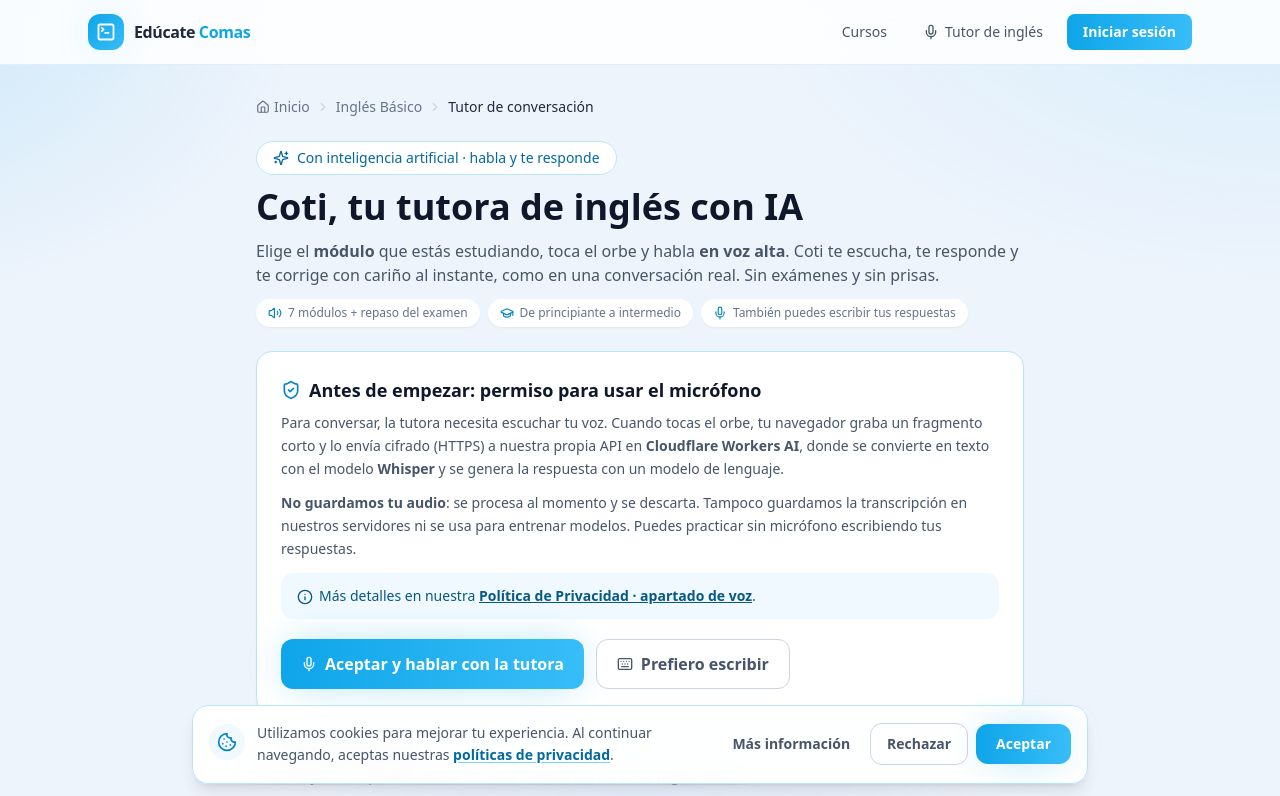
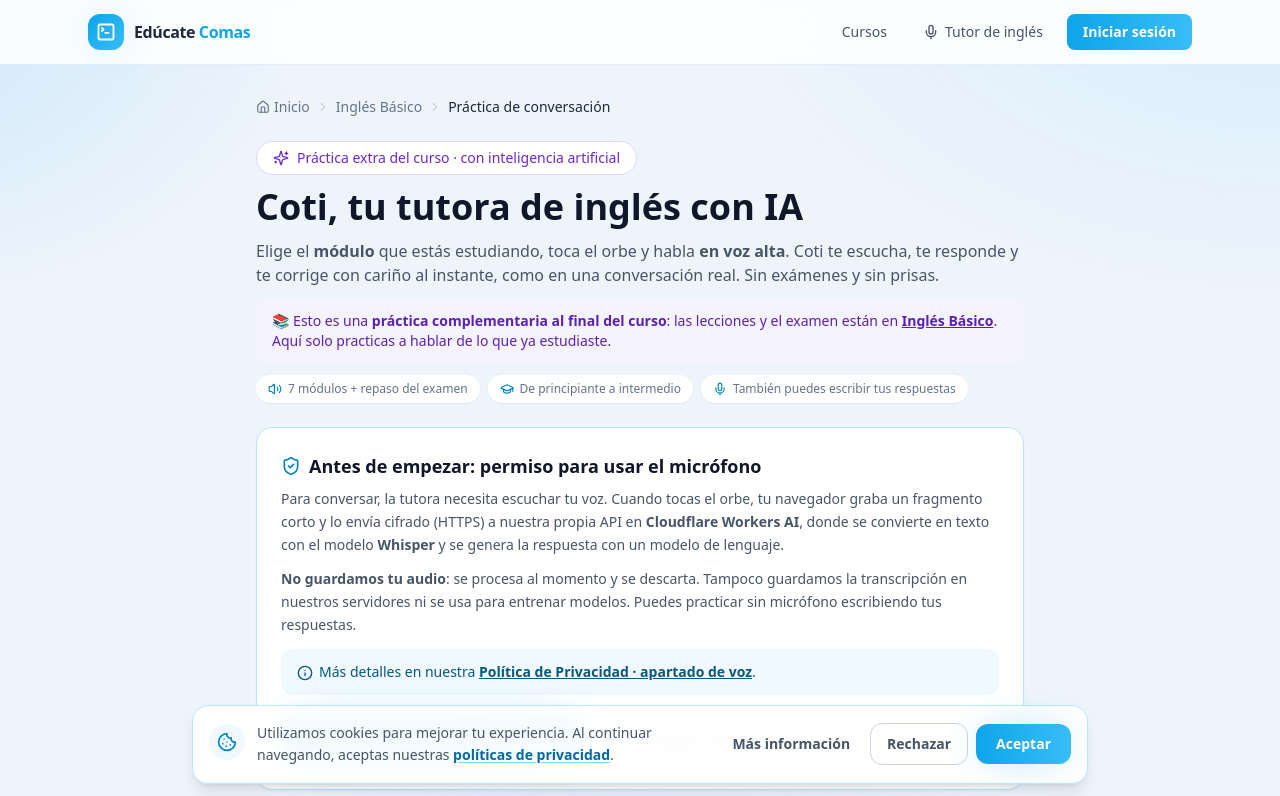
Before and after one commit to davidgrados/plataforma-cursos, a Next.js app: page /ingles/tutor in a window 1280 px wide. Shown: the top 796 px of the page. Built offline with nearby package versions, Linux system fonts and the light colour scheme; no server answers.

Commit message:
Mover la practica de conversacion al final del curso como practica extra opcional y aclarar que no es el curso

```diff
--- a/app/course/[slug]/page.tsx
+++ b/app/course/[slug]/page.tsx
@@ -59,30 +59,6 @@ export default function CoursePage() {
         )}
       </header>
 
-      {course.slug === 'ingles-basico' && (
-        <section className="flex flex-col items-start gap-4 rounded-2xl border border-sky-200 bg-gradient-to-br from-sky-50 to-white p-6 shadow-sm sm:flex-row sm:items-center sm:justify-between">
-          <div className="flex items-start gap-3">
-            <span className="flex h-11 w-11 shrink-0 items-center justify-center rounded-full bg-gradient-to-br from-sky-400 to-indigo-500 text-lg">
-              🎙️
-            </span>
-            <div>
-              <h2 className="font-semibold text-slate-900">🎙️ Practica hablando, módulo a módulo</h2>
-              <p className="text-sm text-slate-600">
-                Antes de empezar: elige el módulo, escucha al tutor y responde en voz alta. Te dice
-                al instante qué dijiste bien y cómo mejorar tu pronunciación. También puedes
-                escribir tus respuestas.
-              </p>
-            </div>
-          </div>
-          <Link
-            href="/ingles/tutor"
-            className="shrink-0 rounded-xl bg-gradient-to-r from-accent to-accent-cyan px-5 py-3 font-semibold text-white shadow-glow transition hover:brightness-105"
-          >
-            Empezar a practicar
-          </Link>
-        </section>
-      )}
-
       {course.modules.length === 0 ? (
         <section className="flex flex-col items-center gap-4 rounded-2xl border border-sky-200 bg-white p-10 text-center shadow-sm">
           <span className="rounded-full border border-sky-200 bg-sky-50 px-4 py-1.5 text-sm font-semibold text-sky-700">
@@ -113,6 +89,36 @@ export default function CoursePage() {
           <ModuleList modules={course.modules} />
         </section>
       )}
+
+      {course.slug === 'ingles-basico' && course.modules.length > 0 && (
+        <section className="mt-2 flex flex-col items-start gap-5 rounded-2xl border border-violet-200 bg-gradient-to-br from-violet-50 via-white to-sky-50 p-6 shadow-sm sm:flex-row sm:items-center sm:justify-between">
+          <div className="flex items-start gap-4">
+            <span className="flex h-14 w-14 shrink-0 items-center justify-center rounded-full bg-gradient-to-br from-violet-400 to-indigo-600 text-2xl shadow-md">
+              🎙️
+            </span>
+            <div className="flex flex-col gap-1.5">
+              <span className="w-fit rounded-full bg-violet-100 px-3 py-0.5 text-[11px] font-bold uppercase tracking-wide text-violet-700">
+                Práctica extra · opcional
+              </span>
+              <h2 className="text-lg font-semibold text-slate-900">
+                ¿Terminaste el curso? Practica conversación con Coti
+              </h2>
+              <p className="max-w-2xl text-sm leading-relaxed text-slate-600">
+                El curso es el contenido de los {course.modules.length} módulos de arriba. Esto es una{' '}
+                <strong>práctica adicional para hablar</strong>: elige el módulo que estudiaste, toca
+                el orbe y responde en voz alta. Coti, la tutora con IA, te escucha, te corrige con
+                cariño y te contesta con voz. Si prefieres, también puedes escribir tus respuestas.
+              </p>
+            </div>
+          </div>
+          <Link
+            href="/ingles/tutor"
+            className="shrink-0 rounded-xl bg-gradient-to-r from-violet-500 to-indigo-600 px-6 py-3 font-semibold text-white shadow-glow transition hover:brightness-110"
+          >
+            Practicar conversación
+          </Link>
+        </section>
+      )}
     </div>
   );
 }
--- a/app/ingles/tutor/page.tsx
+++ b/app/ingles/tutor/page.tsx
@@ -14,13 +14,13 @@ export default function TutorInglesPage() {
   return (
     <div className="animate-fade-up mx-auto flex max-w-3xl flex-col gap-6">
       <Breadcrumbs
-        items={[{ label: 'Inglés Básico', href: '/course/ingles-basico' }, { label: 'Tutor de conversación' }]}
+        items={[{ label: 'Inglés Básico', href: '/course/ingles-basico' }, { label: 'Práctica de conversación' }]}
       />
 
       <header className="flex flex-col gap-3">
-        <span className="flex w-fit items-center gap-2 rounded-full border border-sky-200 bg-white px-4 py-1.5 text-sm font-medium text-sky-700">
+        <span className="flex w-fit items-center gap-2 rounded-full border border-violet-200 bg-white px-4 py-1.5 text-sm font-medium text-violet-700">
           <Sparkles className="h-4 w-4" />
-          Con inteligencia artificial · habla y te responde
+          Práctica extra del curso · con inteligencia artificial
         </span>
         <h1 className="text-3xl font-bold text-slate-900 sm:text-4xl">
           Coti, tu tutora de inglés con IA
@@ -29,6 +29,14 @@ export default function TutorInglesPage() {
           Elige el <strong>módulo</strong> que estás estudiando, toca el orbe y habla{' '}
           <strong>en voz alta</strong>. Coti te escucha, te responde y te corrige con cariño al
           instante, como en una conversación real. Sin exámenes y sin prisas.
+        </p>
+        <p className="rounded-xl bg-violet-50 px-4 py-3 text-sm text-violet-800">
+          📚 Esto es una <strong>práctica complementaria al final del curso</strong>: las lecciones y
+          el examen están en{' '}
+          <Link href="/course/ingles-basico" className="font-semibold underline">
+            Inglés Básico
+          </Link>
+          . Aquí solo practicas a hablar de lo que ya estudiaste.
         </p>
         <div className="flex flex-wrap gap-2 text-xs text-slate-500">
           <span className="flex items-center gap-1.5 rounded-full bg-white px-3 py-1.5 shadow-sm">
```
